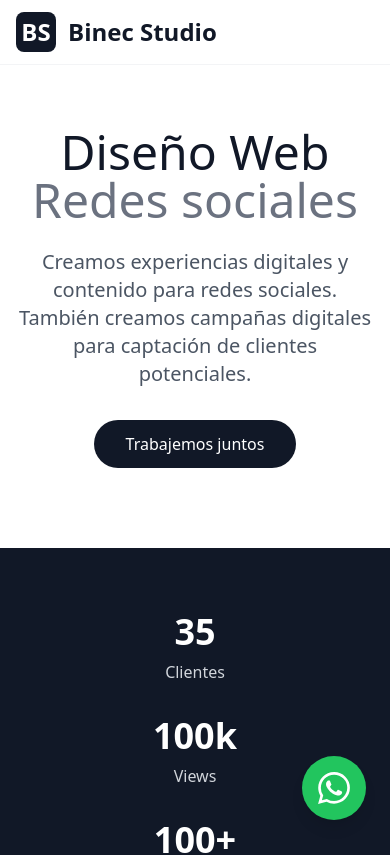
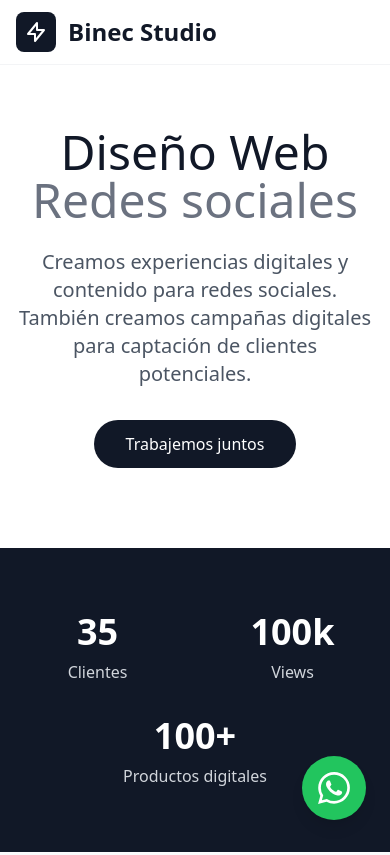
Before and after one commit to Binec/landing-clientes, a React (Create React App) app: page / in a window 390 px wide. Shown: the top 855 px of the page. Built offline with nearby package versions, Linux system fonts and the light colour scheme.

Commit message:
counter responsive

```diff
--- a/src/pages/index.tsx
+++ b/src/pages/index.tsx
@@ -191,10 +191,14 @@ export default function MainContainer() {
         <div className="flex justify-between items-center h-16">
           <button
             onClick={() => navigateTo()}
-            className="flex items-center text-2xl font-bold text-gray-900 focus:outline-none group"
+            className="flex items-center text-2xl font-bold text-gray-900 focus:outline-none"
           >
-            <div className="w-10 h-10 bg-gray-900 rounded-lg mr-3 flex items-center justify-center text-white transform group-hover:rotate-12 transition-all">
-              BS
+            {/* Logo Image Placeholder - No hover animation */}
+            <div className="w-10 h-10 bg-gray-900 rounded-lg mr-3 flex items-center justify-center overflow-hidden">
+              {/* Replace this svg with <img src=\"/your-logo.png\" alt=\"Logo\" /> */}
+              <svg className="w-6 h-6 text-white" fill="none" stroke="currentColor" viewBox="0 0 24 24">
+                <path strokeLinecap="round" strokeLinejoin="round" strokeWidth={2} d="M13 10V3L4 14h7v7l9-11h-7z" />
+              </svg>
             </div>
             Binec Studio
           </button>
@@ -379,7 +383,7 @@ export default function MainContainer() {
         </div>
       </section>
 
-      {/* Stats Banner */}
+      {/* Stats Banner - UPDATED: grid-cols-2 for mobile with colspan on last item */}
       <div
         ref={statsAnimation.ref}
         style={{
@@ -390,10 +394,12 @@ export default function MainContainer() {
         className="py-16 bg-gray-900 text-white"
       >
         <div className="max-w-7xl mx-auto px-4 sm:px-6 lg:px-8">
-          <div className="grid grid-cols-1 md:grid-cols-3 gap-8">
+          <div className="grid grid-cols-2 md:grid-cols-3 gap-8">
             <Counter end={35} title="Clientes" />
             <Counter end={100} suffix="k" title="Views" />
-            <Counter end={100} suffix="+" title="Productos digitales" />
+            <div className="col-span-2 md:col-span-1">
+               <Counter end={100} suffix="+" title="Productos digitales" />
+            </div>
           </div>
         </div>
       </div>
@@ -465,7 +471,7 @@ export default function MainContainer() {
         </div>
       </div>
 
-      {/* Gallery Section Work - Updated for 2 columns on mobile */}
+      {/* Gallery Section Work */}
       <div
         id="work"
         ref={workAnimation.ref}
@@ -478,7 +484,6 @@ export default function MainContainer() {
       >
         <div className="max-w-7xl mx-auto">
           <h2 className="text-4xl font-light text-center text-gray-900 mb-16">Our Work</h2>
-          {/* CHANGED: grid-cols-2 is now base, added smaller gap for mobile */}
           <div className="grid grid-cols-2 lg:grid-cols-3 gap-4 md:gap-8">
             {galleryItems.map((item) => (
               <div
@@ -671,7 +676,7 @@ export default function MainContainer() {
                 </div>
               </div>
 
-              {/* Social Media - Updated with correct brand icons */}
+              {/* Social Media */}
               <div className="text-left">
                 <h3 className="text-2xl font-light mb-6">Follow Us</h3>
                 <div className="flex space-x-4">
```
